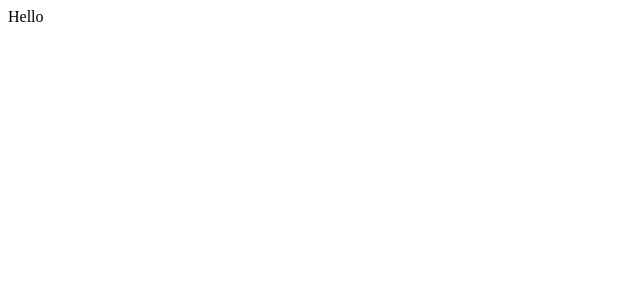
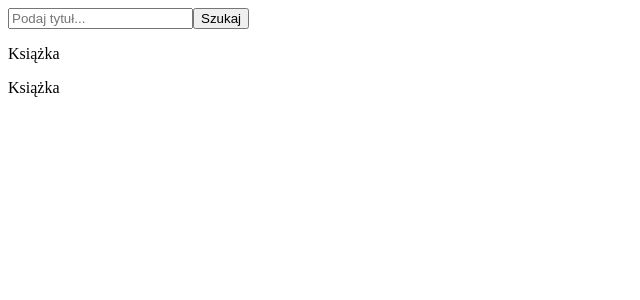
Before and after one commit to iambro/library-api, a React (Create React App) app: page / in a window 1280 px wide. Shown: the top 300 px of the page, without its empty margins (0-640 px from the left). Built offline with nearby package versions, Linux system fonts and the light colour scheme.

Commit message:
add components

```diff
--- a/src/components/App.js
+++ b/src/components/App.js
@@ -1,9 +1,18 @@
 import React, { Component } from "react";
+import Search from "./Search";
+import List from "./List";
 
 class App extends Component {
-  state = {};
+  state = {
+    books: []
+  };
   render() {
-    return <div>Hello</div>;
+    return (
+      <>
+        <Search />
+        <List />
+      </>
+    );
   }
 }
 
--- /dev/null
+++ b/src/components/List.js
@@ -0,0 +1,13 @@
+import React from "react";
+import Result from "./Result";
+
+const List = () => {
+  return (
+    <>
+      <Result />
+      <Result />
+    </>
+  );
+};
+
+export default List;
--- /dev/null
+++ b/src/components/Result.js
@@ -0,0 +1,7 @@
+import React from "react";
+
+const Result = () => {
+  return <p>Książka</p>;
+};
+
+export default Result;
--- /dev/null
+++ b/src/components/Search.js
@@ -0,0 +1,12 @@
+import React from 'react';
+
+const Search = () => {
+    return (
+        <>
+        <input type="text" placeholder="Podaj tytuł..."/>
+        <button>Szukaj</button>
+        </>
+    );
+}
+
+export default Search;
```
